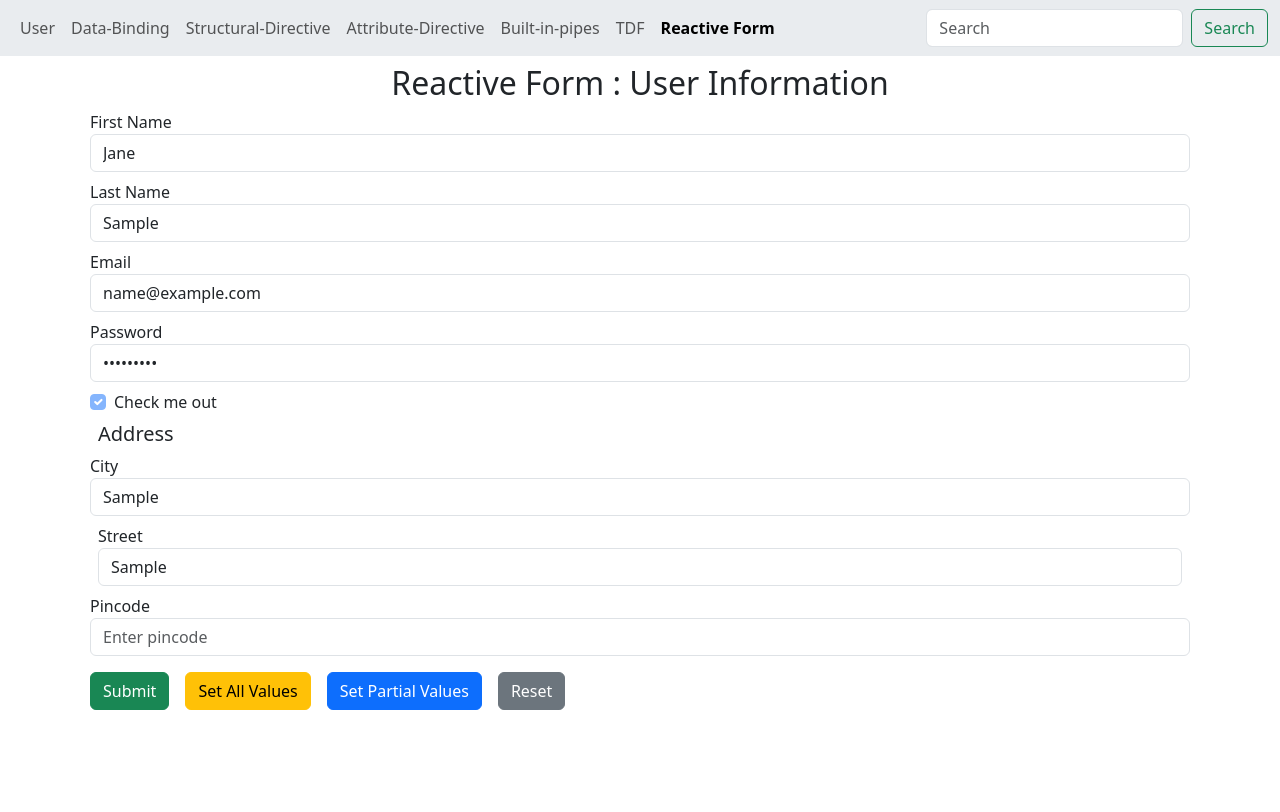
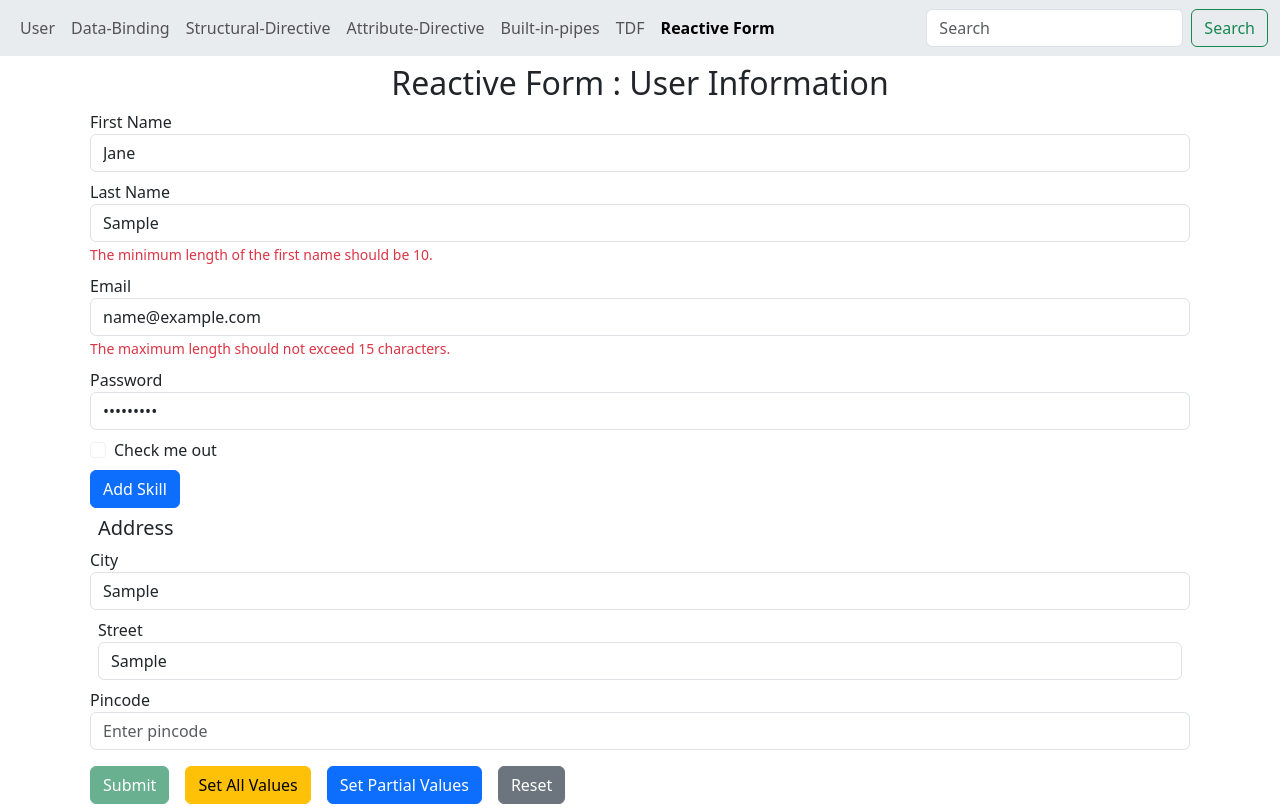
Before and after one commit to kskannandotwin/f-and-d, an Angular app: page /rf in a window 1280 px wide. Both pictures are taken after typing "Sample", "Sample", "name@example.com", "Sample123", "Sample", "Sample" into the empty fields and a click on the button "Set Partial Values". Built offline with nearby package versions, Linux system fonts and the light colour scheme.

Commit message:
29.05.2025
completed

```diff
--- a/src/app/reactive-form/reactive-form.component.html
+++ b/src/app/reactive-form/reactive-form.component.html
@@ -3,27 +3,69 @@
         <h2 class="text-center m-2">Reactive Form : User Information</h2>
         <div class="form-group m-2">
             <label>First Name</label>
-            <input type="text" class="form-control" placeholder="Enter first name" formControlName="firstName" required>
+            <input type="text" class="form-control" placeholder="Enter first name" formControlName="firstName">
+            @if((reactiveForm.controls['firstName'].dirty || reactiveForm.controls['firstName'].touched)){
+            @if(reactiveForm.controls['firstName'].errors?.['required']){
+            <small class="text-danger">First name is required.</small>
+            }
+            @if(reactiveForm.controls['firstName'].errors?.['pattern']){
+            <small class="text-danger">Last name does not match the required pattern.</small>
+            }
+            }
         </div>
 
         <div class="form-group m-2">
             <label>Last Name</label>
             <input type="text" class="form-control" placeholder="Enter last name" formControlName="lastName">
+            @if((reactiveForm.controls['lastName'].dirty || reactiveForm.controls['lastName'].touched)){
+            @if(reactiveForm.controls['lastName'].errors?.['required']){
+            <small class="text-danger">Last name is required.</small>
+            }
+            @if(reactiveForm.controls['lastName'].errors?.['minlength']){
+            <small class="text-danger">The minimum length of the first name should be 10.</small>
+            }
+            }
         </div>
 
         <div class="form-group m-2">
             <label>Email</label>
             <input type="email" class="form-control" placeholder="Enter email address" formControlName="email">
+            @if((reactiveForm.controls['email'].dirty || reactiveForm.controls['email'].touched)){
+            @if(reactiveForm.controls['email'].errors?.['required']){
+            <small class="text-danger">Email address is required.</small>
+            }
+            @if(reactiveForm.controls['email'].errors?.['maxlength']){
+            <small class="text-danger">The maximum length should not exceed 15 characters.</small>
+            }
+            @if(reactiveForm.controls['email'].errors?.['email']){
+            <small class="text-danger">Please enter a valid email address.</small>
+            }
+            }
         </div>
 
         <div class="form-group m-2">
             <label>Password</label>
             <input type="password" class="form-control" placeholder="Enter password" formControlName="password">
+            @if((reactiveForm.controls['password'].dirty || reactiveForm.controls['password'].touched)){
+            @if(reactiveForm.controls['password'].errors?.['required']){
+            <small class="text-danger">Password is required.</small>
+            }
+            }
         </div>
 
         <div class="form-check m-2">
             <input type="checkbox" class="form-check-input" formControlName="isChecked">
             <label>Check me out</label>
+        </div>
+
+        <div class="form-group m-2" formArrayName="skills">
+            <button class="btn btn-primary" (click)="addSkill()">Add Skill</button>
+            <div *ngFor="let skill of skills.controls; let i = index">
+                <div [formGroupName]="i">
+                    {{ i + 1}} Skill name: <input type="text" formControlName="skill">
+                    <button (click)="deleteSkill(i)">Delete</button>
+                </div>
+            </div>
         </div>
 
         <div class="m-2" formGroupName="address">
--- a/src/app/reactive-form/reactive-form.component.ts
+++ b/src/app/reactive-form/reactive-form.component.ts
@@ -1,30 +1,57 @@
+import { CommonModule } from '@angular/common';
 import { Component } from '@angular/core';
-import { FormControl, FormGroup, ReactiveFormsModule } from '@angular/forms';
+import {
+  FormArray,
+  FormBuilder,
+  FormControl,
+  FormGroup,
+  ReactiveFormsModule,
+  Validators
+} from '@angular/forms';
 
 @Component({
   selector: 'app-reactive-form',
-  imports: [ReactiveFormsModule],
+  imports: [ReactiveFormsModule, CommonModule],
   templateUrl: './reactive-form.component.html',
   styleUrl: './reactive-form.component.scss',
 })
 export class ReactiveFormComponent {
   reactiveForm: FormGroup;
 
-  constructor() {
-    this.reactiveForm = new FormGroup({
-      firstName: new FormControl(''),
-      lastName: new FormControl(''),
-      email: new FormControl(''),
-      password: new FormControl(),
-      isChecked: new FormControl(true),
-      address: new FormGroup({
-        city: new FormControl(''),
-        street: new FormControl(''),
-        pincode: new FormControl(),
+  constructor(private fb: FormBuilder) {
+    this.reactiveForm = this.fb.group({
+      firstName: ['', [Validators.required, Validators.pattern('^[a-zA-Z]+$')]],
+      lastName: ['', [Validators.required, Validators.minLength(10)]],
+      email: ['', [Validators.required, Validators.email, Validators.maxLength(15)]],
+      password: ['', [Validators.required]],
+      isChecked: [''],
+      address: this.fb.group({
+        city: [''],
+        street: [''],
+        pincode: [''],
       }),
+      skills: this.fb.array([])
     });
 
     this.reactiveForm.controls['isChecked'].disable();
+  }
+
+  get skills(): FormArray {
+    return this.reactiveForm.get('skills') as FormArray;
+  }
+
+  newSkill(): FormGroup {
+    return this.fb.group({
+      skill: ''
+    });
+  }
+
+  addSkill() {
+    this.skills.push(this.newSkill());
+  }
+
+  deleteSkill(index: number) {
+    this.skills.removeAt(index);
   }
 
   onSubmit() {
@@ -55,7 +82,6 @@ export class ReactiveFormComponent {
     // })
 
     this.reactiveForm.controls['firstName'].patchValue('Jane');
-
   }
   resetForm() {
     // this.reactiveForm.reset();
```
